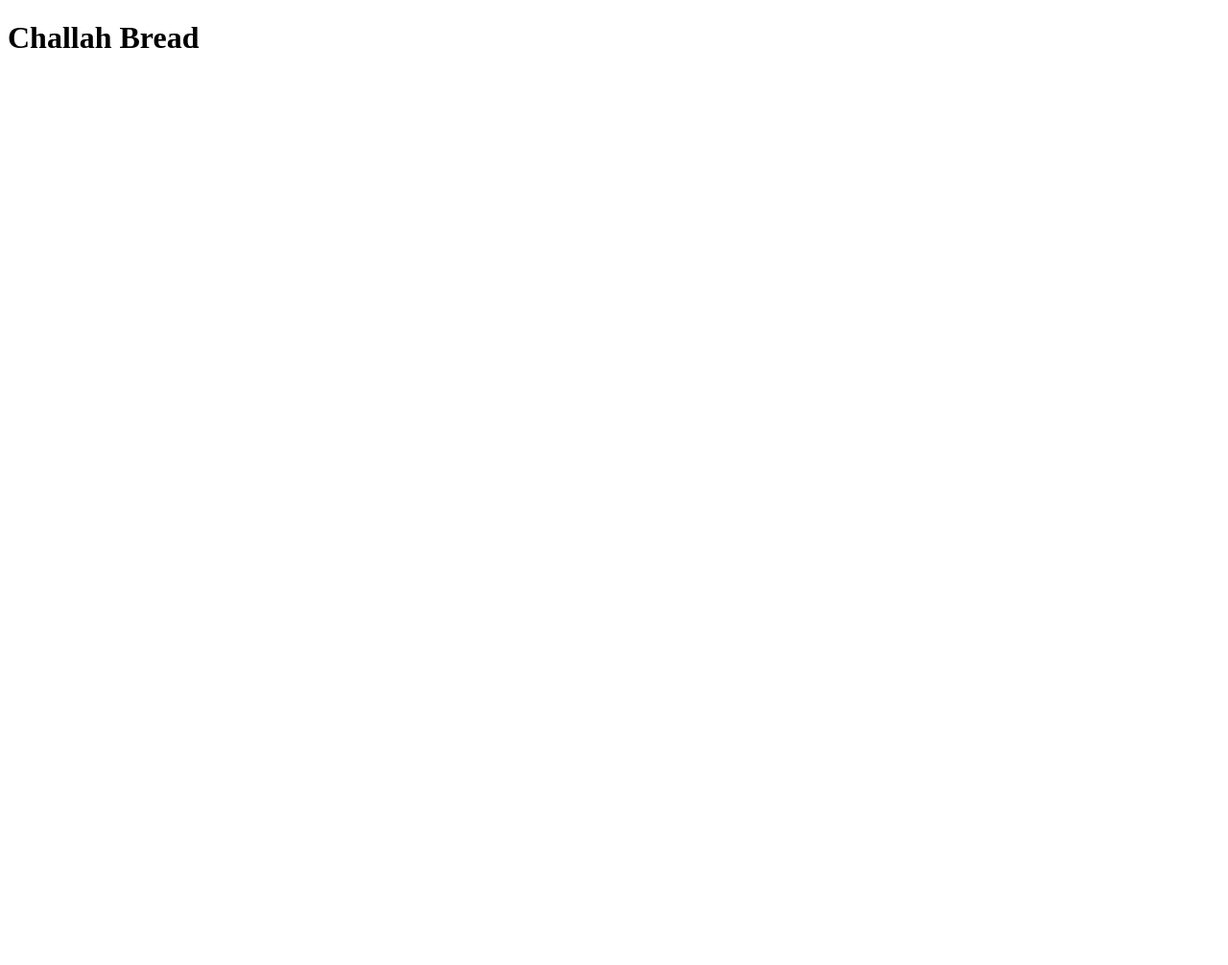
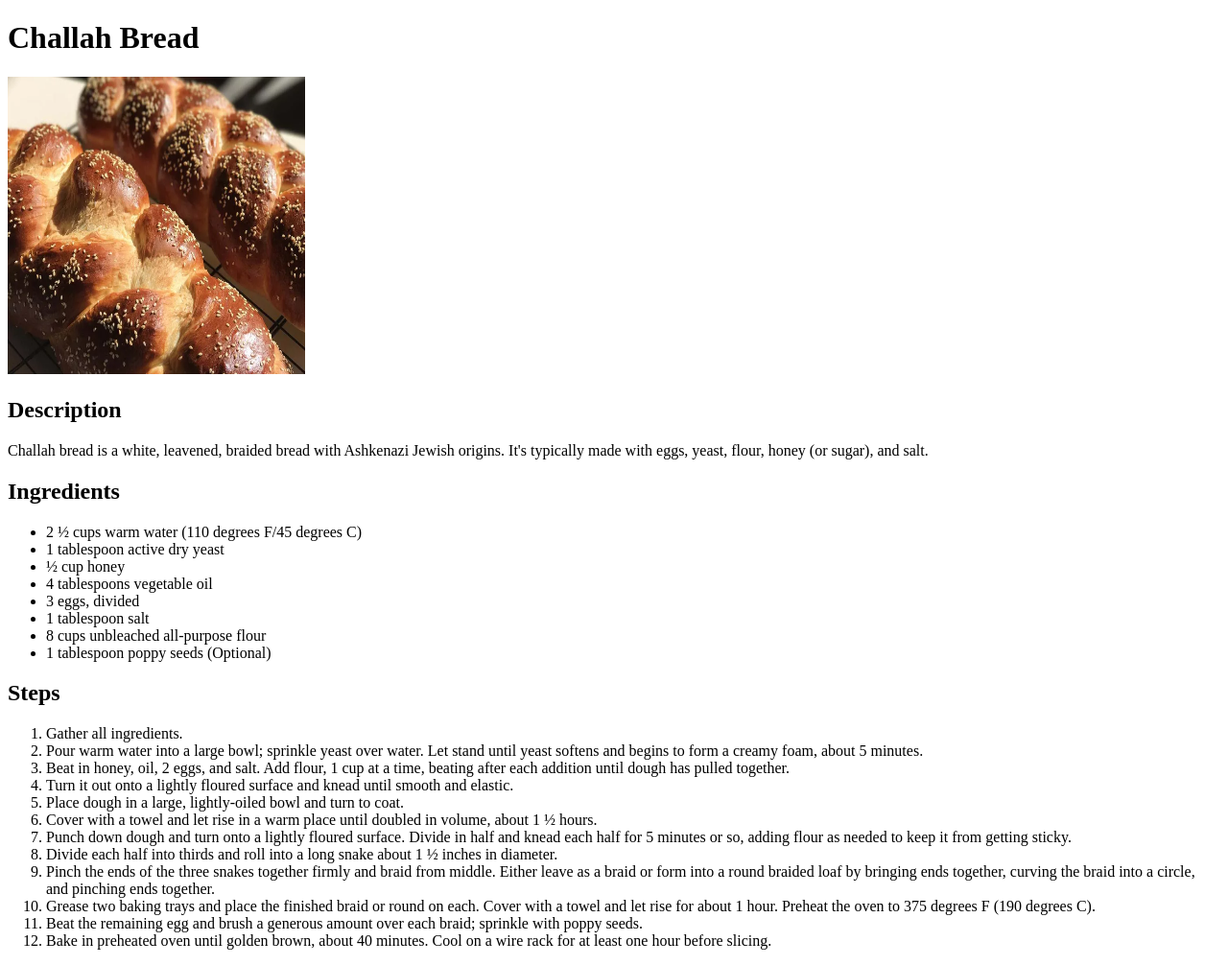
Before and after one commit to chieftainblazer/odin-recipes, a plain HTML site: page recipes/challah.html in a window 1280 px wide. Shown: the whole page at 96% size. Before the commit the page ends 800 px from the top, so only its background shows below. Drawn offline with Linux system fonts and the light colour scheme.

Commit message:
Add the content to the challah bread web page

```diff
--- a/recipes/challah.html
+++ b/recipes/challah.html
@@ -7,5 +7,61 @@
 
   <body>
     <h1>Challah Bread</h1>
+
+    <img src="../images/challah.webp" alt="Image of Challah Bread" width="310" height="310">
+
+    <h2>Description</h2>
+    <p>
+      Challah bread is a white, leavened, braided bread with Ashkenazi Jewish origins. It's typically made with eggs,
+      yeast, flour, honey (or sugar), and salt.
+    </p>
+
+    <h2>Ingredients</h2>
+    <ul>
+      <li>2 <span>&#189;</span> cups warm water (110 degrees F/45 degrees C)</li>
+      <li>1 tablespoon active dry yeast</li>
+      <li><span>&#189;</span> cup honey</li>
+      <li>4 tablespoons vegetable oil</li>
+      <li>3 eggs, divided</li>
+      <li>1 tablespoon salt</li>
+      <li>8 cups unbleached all-purpose flour</li>
+      <li>1 tablespoon poppy seeds (Optional)</li>
+    </ul>
+
+    <h2>Steps</h2>
+    <ol>
+      <li>Gather all ingredients.</li>
+      <li>
+        Pour warm water into a large bowl; sprinkle yeast over water. Let stand until yeast softens and begins to form
+        a creamy foam, about 5 minutes.
+      </li>
+      <li>
+        Beat in honey, oil, 2 eggs, and salt. Add flour, 1 cup at a time, beating after each addition until dough has
+        pulled together.
+      </li>
+      <li>Turn it out onto a lightly floured surface and knead until smooth and elastic.</li>
+      <li>Place dough in a large, lightly-oiled bowl and turn to coat.</li>
+      <li>
+        Cover with a towel and let rise in a warm place until doubled in volume, about 1 <span>&#189;</span> hours.
+      </li>
+      <li>
+        Punch down dough and turn onto a lightly floured surface. Divide in half and knead each half for 5 minutes or
+        so, adding flour as needed to keep it from getting sticky.
+      </li>
+      <li>Divide each half into thirds and roll into a long snake about 1 <span>&#189;</span> inches in diameter. </li>
+      <li>
+        Pinch the ends of the three snakes together firmly and braid from middle. Either leave as a braid or form into
+        a round braided loaf by bringing ends together, curving the braid into a circle, and pinching ends together.
+      </li>
+      <li>
+        Grease two baking trays and place the finished braid or round on each. Cover with a towel and let rise for
+        about 1 hour. Preheat the oven to 375 degrees F (190 degrees C).
+      </li>
+      <li>Beat the remaining egg and brush a generous amount over each braid; sprinkle with poppy seeds.</li>
+      <li>
+        Bake in preheated oven until golden brown, about 40 minutes. Cool on a wire rack for at least one hour before
+        slicing.
+      </li>
+    </ol>
   </body>
 </html>
```
Also changed, not shown: images/challah.webp (added).
